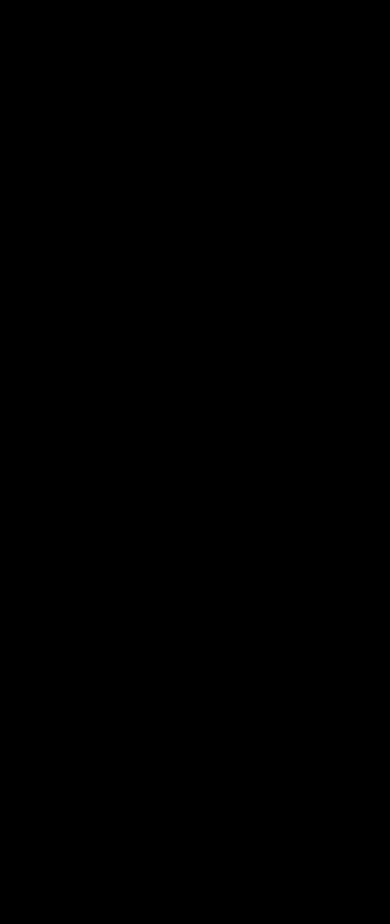
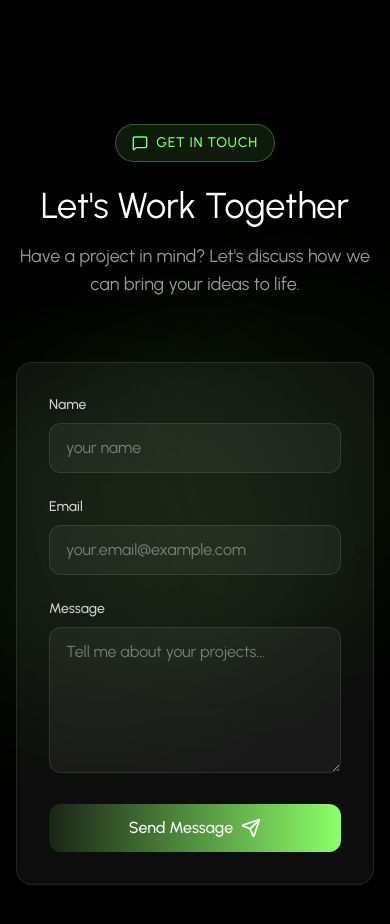
Before and after one commit to Baharah-Rostami/BaharahPortfolio, a React app: page / in a window 390 px wide. Shown: the part 7840-8764 px from the top of the page. Before the commit the page ends 7884 px from the top, so only its background shows below. Built offline with nearby package versions, Linux system fonts and the light colour scheme; the HTML template or start-up script is replaced by a standard one; a web font is replaced by a local one.

Commit message:
made the contact design

```diff
--- a/src/App.jsx
+++ b/src/App.jsx
@@ -1,5 +1,6 @@
 import Navbar from "./components/layout/Navbar"
 import About from "./components/sections/About"
+import Contact from "./components/sections/Contact"
 import Hero from "./components/sections/Hero"
 import Projects from "./components/sections/Projects"
 import Services from "./components/sections/Services"
@@ -16,6 +17,8 @@
           <Skills/>
           <Projects/>
           <Services/>
+          {/* testimonials  */}
+          <Contact/>
         </main>
       </div>
     </>
--- /dev/null
+++ b/src/components/sections/Contact.jsx
@@ -0,0 +1,103 @@
+import { useState } from "react"
+import { Mail, MapPin, Send, MessageSquare } from "lucide-react"
+import { FaGithub, FaLinkedin, FaTwitter } from "react-icons/fa"
+import { personalInfo, socialLinks } from "../../utils/constants"
+import FadeIn from "../animations/FadeIn";
+export default function Contact() {
+    const [formData, setFormData] = useState({
+        name: '',
+        email: '',
+        message: ''
+    });
+    const [status, setStatus] = useState({ type: '', message: '' });
+
+    const handleChange = (e) => {
+        setFormData({
+            ...formData,
+            [e.target.name]: e.target.value
+        });
+    };
+
+    const handleSubmit = (e) => {
+        e.preventDefault();
+
+        if (!formData.name || !formData.email || !formData.message) {
+            setStatus({ type: 'error', message: 'please fill in all fields' })
+            return;
+        }
+        const emailRegex = /^[^\s@]+@[^\s@]+\.[^\s@]+$/;
+
+        if (!emailRegex.test(formData.email)) {
+            setStatus({ type: "error", message: "Please enter a valid email" });
+            return;
+        }
+        setStatus({ type: 'success', message: 'Message sent successfully' });
+        setFormData({ name: '', email: '', message: '' });
+
+        setTimeout(() => setStatus({ type: '', message: '' }), 5000);
+    };
+    const socialIcons = {
+        github: FaGithub,
+        linkdin: FaLinkedin,
+        twitter: FaTwitter
+    }
+    return (
+        <section id="contact" className="relative py-20 bg-black overflow-hidden">
+            <div className="absolute inset-0 overflow-hidden">
+                <div className="absolute top-1/4 left-1/4 w-96 h-96 bg-primary/20 opacity-20 rounded-full blur-3xl" />
+                <div className="absolute bottom-1/4 right-1/4 w-96 h-96 bg-primary/20 opacity-30 rounded-full blur-3xl" />
+                <div className="absolute top-1/2 left-1/2 -translate-x-1/2 -translate-y-1/2 w-96 h-96 bg-primary/10 opacity-20 rounded-full blur-3xl" />
+            </div>
+
+            <div className="relative z-10 max-w-7xl mx-auto px-4 sm:px-6 lg:px-8">
+                <FadeIn delay={0}>
+                    <div className="text-center mb-16">
+                        <div className="inline-flex items-center gap-2 px-4 py-2 bg-primary/10 border border-primary/30 rounded-full mb-6">
+                            <MessageSquare className="w-4 h-4 text-primary" />
+                            <span className="text-sm text-primary font-medium tracking-wider uppercase">Get In Touch</span>
+                        </div>
+                        <h2 className="text-4xl lg:text-5xl font-normal text-white mb-4">Let's Work Together</h2>
+                        <p className="text-lg text-white/60 max-w-2xl mx-auto">Have a project in mind? Let's discuss how we can bring your ideas to life.</p>
+                    </div>
+                </FadeIn>
+
+                <div className="grid md:grid-cols-2 gap-12">
+                    <FadeIn delay={100}>
+                        <div className="bg-white/5 border border-white/10 rounded-2xl p-8">
+                            <form onSubmit={handleSubmit} className="space-y-6">
+                                <div>
+                                    <label htmlFor="name" className="block text-sm font-medium text-white/80 mb-2">Name</label>
+                                    <input type="text" id="name" name="name" value={formData.name} onChange={handleChange} placeholder="your name"
+                                        className="w-full px-4 py-3 bg-white/5 border border-white/10 rounded-xl text-white placeholder-white/40 focus:outline-none focus:ring-2 focus:ring-primary/50 focus:border-primary/50 transition-all duration-300" />
+                                </div>
+                                <div>
+                                    <label htmlFor="email" className="block text-sm font-medium text-white/80 mb-2">Email</label>
+                                    <input type="email" id="email" name="email" value={formData.email} onChange={handleChange} placeholder="your.email@example.com"
+                                        className="w-full px-4 py-3 bg-white/5 border border-white/10 rounded-xl text-white placeholder-white/40 focus:outline-none focus:ring-2 focus:ring-primary/50 focus:border-primary/50 transition-all duration-300" />
+                                </div>
+                                <div>
+                                    <label htmlFor="message" className="block text-sm font-medium text-white/80 mb-2">Message</label>
+                                    <textarea type="message" id="message" name="message" value={formData.message} onChange={handleChange} rows={5} placeholder="Tell me about your projects..."
+                                        className="w-full px-4 py-3 bg-white/5 border border-white/10 rounded-xl text-white placeholder-white/40 focus:outline-none focus:ring-2 focus:ring-primary/50 focus:border-primary/50 transition-all duration-300" />
+                                </div>
+
+                                <button type="submit" className="w-full px-6 py-3 bg-linear-to-r from-primary/10 to-primary text-white font-medium rounded-xl hover:shadow-2xl hover:shadow-primary/30 transition-all duration-300 flex items-center justify-center gap-2 group">
+                                    <span>Send Message</span>
+                                    <Send className="w-5 h-5 group-hover:translate-x-1 transition-transform duration-300" />
+                                </button>
+                                {status.message && (
+                                    <div className={`p-4 rounded-xl ${status.type === 'success'
+                                        ? 'bg-green-500/10 border border-green-500/20 text-green-400'
+                                        : 'bg-red-500/10 border border-red-500/20 text-red-400'
+                                        }`}>
+                                        {status.message}
+                                    </div>
+                                )}
+                            </form>
+                        </div>
+                    </FadeIn>
+                </div>
+            </div>
+        </section>
+    )
+}
```
